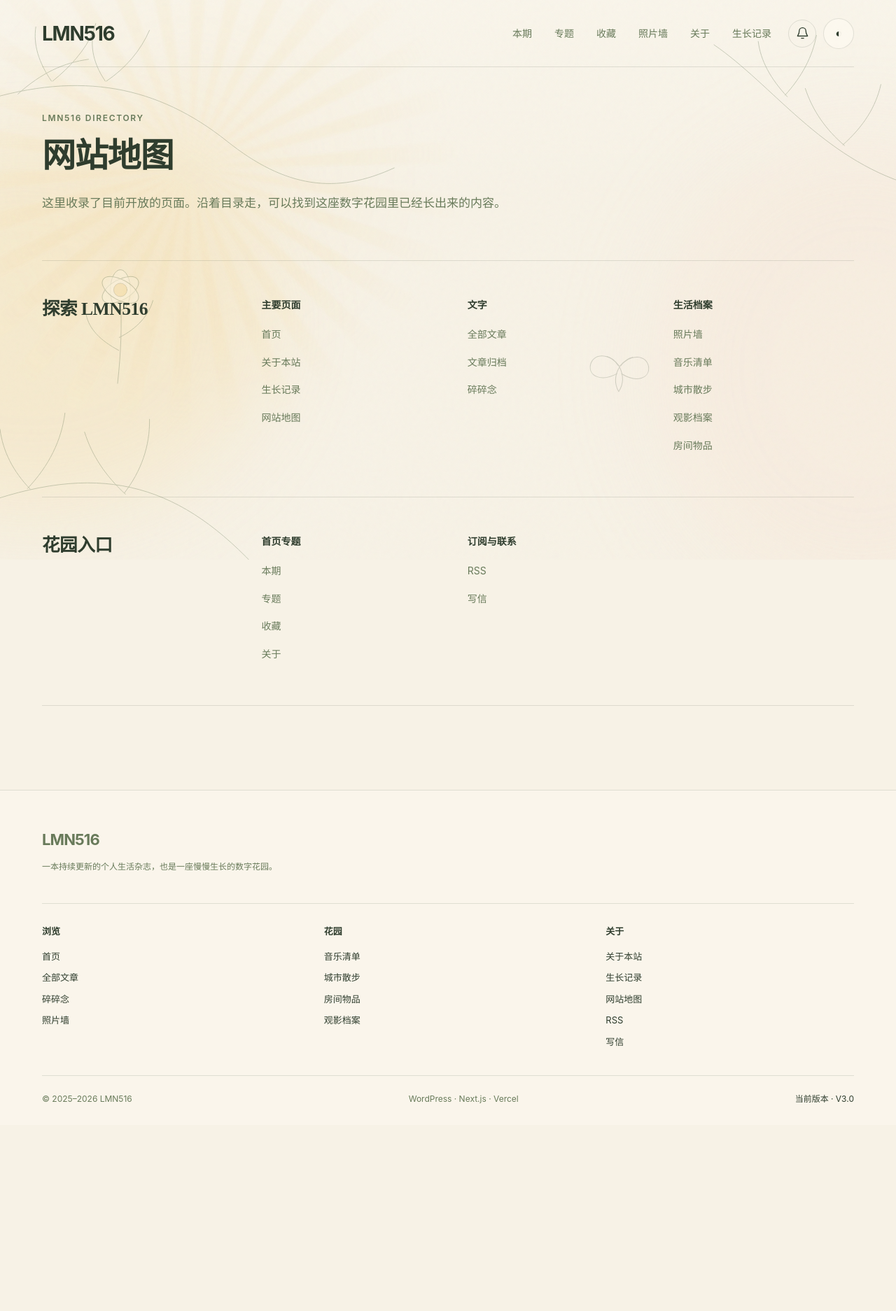
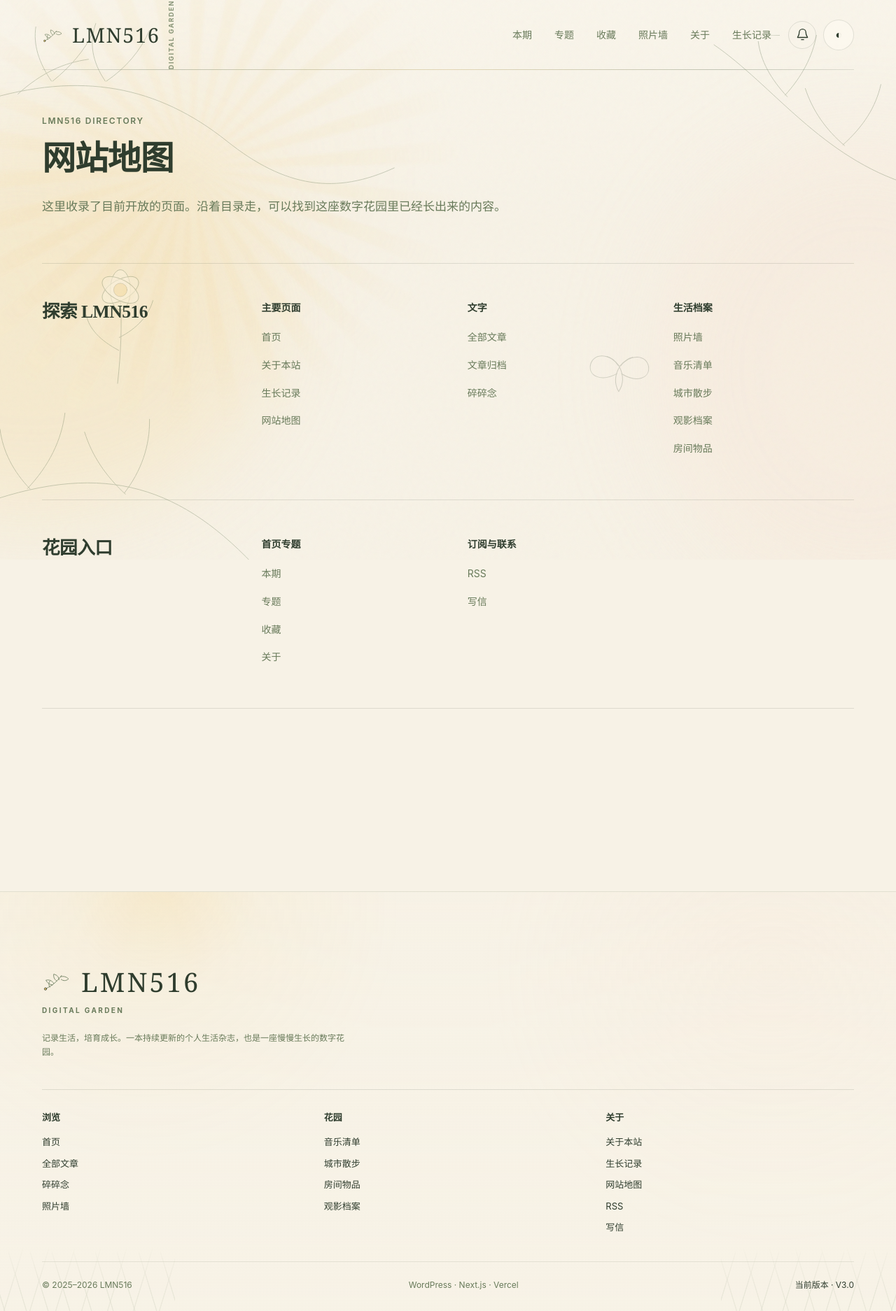
Before and after one commit to BurgCreate/lmn516-v2, a Next.js app: page /sitemap in a window 1280 px wide. Shown: the whole page at 70% size. Before the commit the page ends 1608 px from the top, so only its background shows below. Built offline with nearby package versions, Linux system fonts and the light colour scheme.

Commit message:
feat: unify garden branding across header and footer

```diff
--- a/app/globals.css
+++ b/app/globals.css
@@ -31,3 +31,5 @@
 @import "../styles/21-garden-world.css";
 
 @import "../styles/22-garden-surfaces.css";
+
+@import "../styles/23-garden-chrome.css";
--- a/components/SiteHeader.tsx
+++ b/components/SiteHeader.tsx
@@ -5,6 +5,7 @@ import { usePathname } from "next/navigation";
 import { useEffect, useState } from "react";
 import ThemeToggle from "@/components/ThemeToggle";
 import GardenNotification from "@/components/GardenNotification";
+import { GardenBrandSprig } from "@/components/garden";
 
 type SiteHeaderProps = {
   className?: string;
@@ -101,7 +102,9 @@ export default function SiteHeader({
         className="brand"
         aria-label="LMN516 首页"
       >
-        LMN516
+        <GardenBrandSprig className="brand-sprig" />
+        <span className="brand-wordmark">LMN516</span>
+        <span className="brand-subtitle">Digital Garden</span>
       </Link>
 
       <nav
--- /dev/null
+++ b/components/garden/GardenBrandSprig.tsx
@@ -0,0 +1,25 @@
+type GardenBrandSprigProps = {
+  className?: string;
+  mirrored?: boolean;
+};
+
+export default function GardenBrandSprig({
+  className = "",
+  mirrored = false,
+}: GardenBrandSprigProps) {
+  return (
+    <svg
+      className={`garden-brand-sprig${mirrored ? " is-mirrored" : ""}${className ? ` ${className}` : ""}`}
+      viewBox="0 0 74 44"
+      aria-hidden="true"
+      focusable="false"
+    >
+      <path d="M9 37C24 31 35 20 45 7" />
+      <path d="M24 29C17 28 12 24 9 18C17 16 23 19 27 25" />
+      <path d="M34 20C28 16 26 10 27 4C35 6 39 11 39 17" />
+      <path d="M43 10C50 8 56 10 61 15C55 20 49 20 44 16" />
+      <path d="M18 34C15 29 15 24 18 20" />
+      <circle cx="8" cy="38" r="2.6" />
+    </svg>
+  );
+}
--- a/components/garden/index.ts
+++ b/components/garden/index.ts
@@ -10,3 +10,5 @@ export type { GardenOrnamentVariant } from "./GardenOrnament";
 export { default as GardenFloraRibbon } from "./GardenFloraRibbon";
 
 export { default as GardenWorldLayer } from "./GardenWorldLayer";
+
+export { default as GardenBrandSprig } from "./GardenBrandSprig";
--- a/components/home/SiteFooter.tsx
+++ b/components/home/SiteFooter.tsx
@@ -1,4 +1,5 @@
 import Link from "next/link";
+import { GardenBrandSprig } from "@/components/garden";
 
 const footerGroups = [
   {
@@ -46,12 +47,20 @@ function FooterLinks({ links }: { links: (typeof footerGroups)[number]["links"]
 export default function SiteFooter() {
   return (
     <footer className="site-footer">
+      <div className="site-footer-landscape" aria-hidden="true">
+        <span className="site-footer-sun" />
+        <span className="site-footer-grass site-footer-grass-left" />
+        <span className="site-footer-grass site-footer-grass-right" />
+      </div>
+
       <div className="site-footer-inner shell">
         <div className="footer-brand">
-          <Link href="/" className="footer-logo">
-            LMN516
+          <Link href="/" className="footer-logo" aria-label="LMN516 首页">
+            <GardenBrandSprig className="footer-logo-sprig" />
+            <span>LMN516</span>
           </Link>
-          <p>一本持续更新的个人生活杂志，也是一座慢慢生长的数字花园。</p>
+          <span className="footer-brand-kicker">Digital Garden</span>
+          <p>记录生活，培育成长。一本持续更新的个人生活杂志，也是一座慢慢生长的数字花园。</p>
         </div>
 
         <div className="footer-map footer-map-desktop" aria-label="网站地图">
--- /dev/null
+++ b/styles/23-garden-chrome.css
@@ -0,0 +1,270 @@
+/* =========================================================
+   LMN516 Garden Chrome
+   Header and footer now reuse one brand grammar from the master artwork.
+========================================================= */
+
+.garden-brand-sprig {
+  width: 42px;
+  height: auto;
+  flex: 0 0 auto;
+  overflow: visible;
+  fill: none;
+  stroke: currentColor;
+  stroke-width: 1.35;
+  stroke-linecap: round;
+  stroke-linejoin: round;
+  vector-effect: non-scaling-stroke;
+}
+
+.garden-brand-sprig circle {
+  fill: var(--garden-sun);
+  stroke: var(--garden-ink);
+}
+
+.garden-brand-sprig.is-mirrored {
+  transform: scaleX(-1);
+}
+
+.site-header {
+  position: relative;
+}
+
+.site-header::after {
+  content: "";
+  position: absolute;
+  right: 0;
+  bottom: -1px;
+  left: 0;
+  height: 1px;
+  background: linear-gradient(90deg, transparent, color-mix(in srgb, var(--garden-leaf) 24%, transparent) 16%, color-mix(in srgb, var(--garden-sun) 28%, transparent) 50%, color-mix(in srgb, var(--garden-leaf) 24%, transparent) 84%, transparent);
+}
+
+.brand {
+  gap: 9px;
+  min-width: max-content;
+}
+
+.brand-sprig {
+  width: 34px;
+  color: var(--garden-leaf);
+  transform: translateY(1px);
+}
+
+.brand-wordmark {
+  font-family: Georgia, "Times New Roman", var(--font-serif);
+  font-size: 29px;
+  font-weight: 500;
+  letter-spacing: 0.055em;
+}
+
+.brand-subtitle {
+  margin-left: 2px;
+  color: var(--garden-leaf);
+  font-family: var(--font-sans);
+  font-size: 9px;
+  font-weight: 650;
+  line-height: 1;
+  letter-spacing: 0.19em;
+  text-transform: uppercase;
+  writing-mode: vertical-rl;
+  transform: rotate(180deg);
+  opacity: 0.78;
+}
+
+.nav .nav-link::before {
+  content: "";
+  position: absolute;
+  top: 6px;
+  left: 50%;
+  width: 4px;
+  height: 4px;
+  border-radius: 50%;
+  background: var(--garden-sun);
+  opacity: 0;
+  transform: translate(-50%, -3px) scale(0.5);
+  transition: opacity var(--control-transition), transform var(--control-transition);
+}
+
+.nav .nav-link:hover::before,
+.nav .nav-link.is-current::before,
+.nav .nav-link[aria-current="page"]::before,
+.nav .nav-link[aria-current="location"]::before {
+  opacity: 0.8;
+  transform: translate(-50%, 0) scale(1);
+}
+
+.site-header-actions {
+  position: relative;
+}
+
+.site-header-actions::before {
+  content: "";
+  position: absolute;
+  top: 50%;
+  right: calc(100% + 12px);
+  width: 30px;
+  height: 1px;
+  background: linear-gradient(90deg, transparent, color-mix(in srgb, var(--garden-leaf) 30%, transparent));
+}
+
+.site-footer {
+  position: relative;
+  overflow: hidden;
+  margin-top: clamp(86px, 11vw, 150px);
+  border-top: 1px solid color-mix(in srgb, var(--garden-leaf) 16%, transparent);
+  background:
+    linear-gradient(180deg, color-mix(in srgb, var(--garden-cream) 32%, transparent), color-mix(in srgb, var(--garden-cream) 88%, transparent)),
+    radial-gradient(circle at 16% 4%, color-mix(in srgb, var(--garden-sun) 17%, transparent), transparent 30%),
+    radial-gradient(circle at 86% 18%, color-mix(in srgb, var(--garden-blush) 20%, transparent), transparent 34%);
+}
+
+.site-footer-landscape {
+  position: absolute;
+  inset: 0;
+  pointer-events: none;
+  opacity: 0.5;
+}
+
+.site-footer-sun {
+  position: absolute;
+  top: -150px;
+  left: 7%;
+  width: 290px;
+  aspect-ratio: 1;
+  border-radius: 50%;
+  background: radial-gradient(circle, color-mix(in srgb, var(--garden-sun) 26%, transparent), transparent 67%);
+}
+
+.site-footer-grass {
+  position: absolute;
+  bottom: -30px;
+  width: 300px;
+  height: 130px;
+  opacity: 0.42;
+  background:
+    linear-gradient(73deg, transparent 48%, color-mix(in srgb, var(--garden-leaf) 45%, transparent) 49% 50%, transparent 51%) 0 0 / 31px 100%,
+    linear-gradient(107deg, transparent 48%, color-mix(in srgb, var(--garden-leaf) 37%, transparent) 49% 50%, transparent 51%) 9px 7px / 37px 100%;
+  mask-image: linear-gradient(to top, #000 0 48%, transparent 100%);
+}
+
+.site-footer-grass-left { left: -50px; }
+.site-footer-grass-right { right: -50px; transform: scaleX(-1); }
+
+.site-footer-inner {
+  position: relative;
+  z-index: 1;
+  padding-top: clamp(64px, 8vw, 100px);
+  padding-bottom: 28px;
+}
+
+.footer-logo {
+  display: inline-flex;
+  align-items: center;
+  gap: 10px;
+  color: var(--garden-ink);
+  font-family: Georgia, "Times New Roman", var(--font-serif);
+  font-size: clamp(28px, 3vw, 38px);
+  font-weight: 500;
+  letter-spacing: 0.08em;
+}
+
+.footer-logo-sprig {
+  width: 46px;
+  color: var(--garden-leaf);
+}
+
+.footer-brand-kicker {
+  display: block;
+  margin-top: 5px;
+  color: var(--garden-leaf);
+  font-family: var(--font-sans);
+  font-size: 10px;
+  font-weight: 650;
+  letter-spacing: 0.24em;
+  text-transform: uppercase;
+}
+
+.footer-brand p {
+  max-width: 440px;
+  margin-top: 22px;
+  color: var(--muted);
+}
+
+.footer-group h3,
+.footer-group summary {
+  color: var(--garden-ink);
+}
+
+.footer-links a {
+  position: relative;
+}
+
+.footer-links a::before {
+  content: "";
+  position: absolute;
+  left: -12px;
+  top: 0.72em;
+  width: 5px;
+  height: 5px;
+  border-radius: 50% 50% 50% 0;
+  background: var(--garden-leaf);
+  opacity: 0;
+  transform: rotate(-45deg) scale(0.6);
+  transition: opacity var(--motion-fast) var(--ease-standard), transform var(--motion-fast) var(--ease-emphasized);
+}
+
+.footer-links a:hover::before {
+  opacity: 0.62;
+  transform: rotate(-45deg) scale(1);
+}
+
+.footer-bottom {
+  border-top-color: color-mix(in srgb, var(--garden-leaf) 14%, transparent);
+}
+
+@media (max-width: 960px) {
+  .brand-subtitle { display: none; }
+  .brand-sprig { width: 30px; }
+
+  .nav .nav-link::before {
+    display: none;
+  }
+
+  .site-header-actions::before {
+    display: none;
+  }
+}
+
+@media (max-width: 620px) {
+  .brand {
+    gap: 6px;
+  }
+
+  .brand-wordmark {
+    font-size: 23px;
+  }
+
+  .brand-sprig {
+    width: 26px;
+  }
+
+  .site-footer {
+    margin-top: 72px;
+  }
+
+  .site-footer-inner {
+    padding-top: 54px;
+  }
+
+  .site-footer-grass {
+    width: 220px;
+    opacity: 0.3;
+  }
+}
+
+@media (prefers-reduced-motion: reduce) {
+  .nav .nav-link::before,
+  .footer-links a::before {
+    transition: none;
+  }
+}
```
